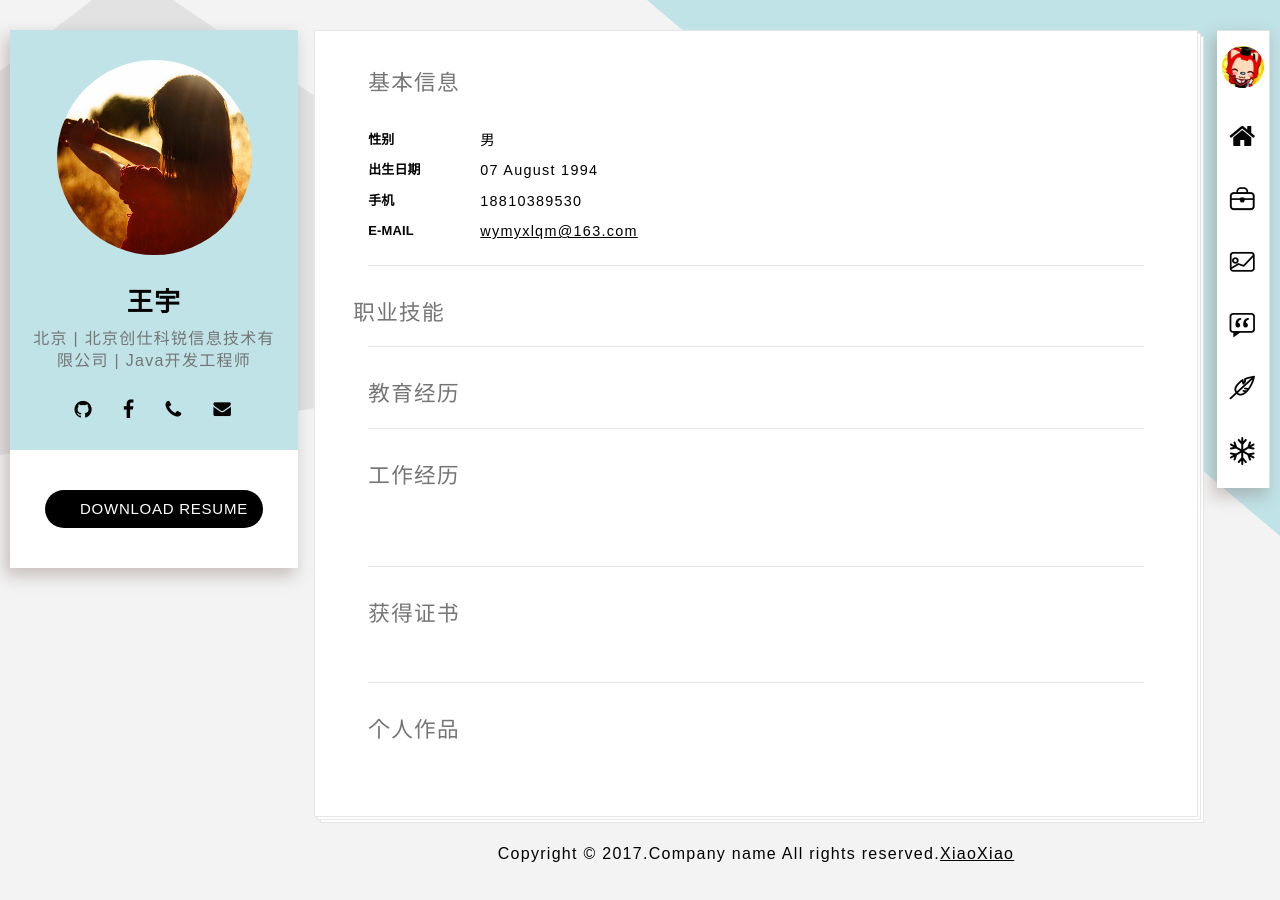
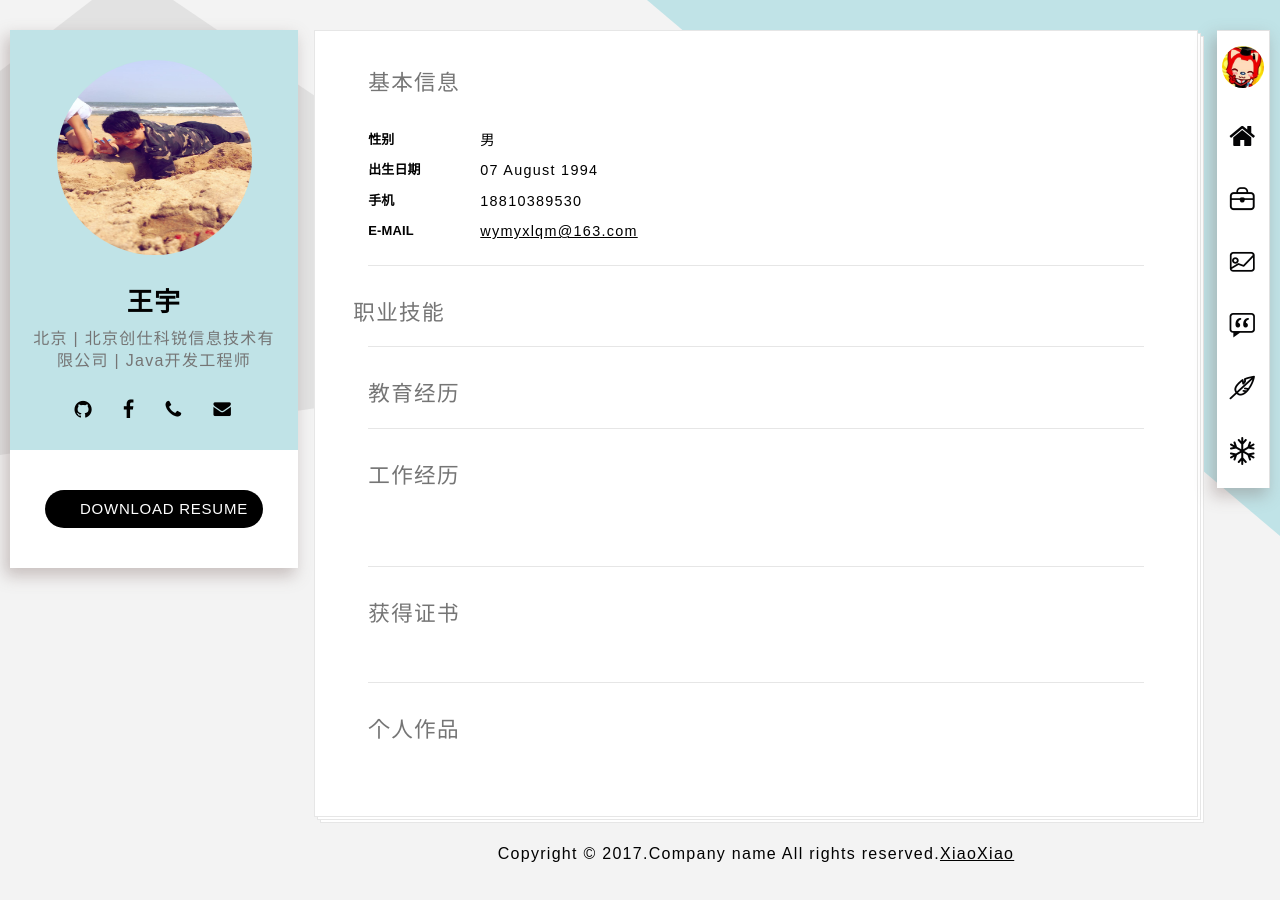
Before and after one commit to wy732756662/resume, a Jekyll site: the page built from index.html, in a window 1280 px wide. Built offline with Jekyll 4.4.1, drawn with Linux system fonts in a browser that asks for light colours; some web fonts are replaced.

Commit message:
修改头像

```diff
--- a/_includes/personal.html
+++ b/_includes/personal.html
@@ -1,6 +1,6 @@
 <article id="ace-card" class="ace-card bg-primary">
   <div class="ace-card-inner text-center">
-    <img class="avatar avatar-195" src="{{ '/styles/img/personal.png' | prepend: site.baseurl }}" width="195" height="195" alt="">
+    <img class="avatar avatar-195" src="{{ '/styles/img/avatar.jpg' | prepend: site.baseurl }}" width="195" height="195" alt="">
     <h1>{{ site.name }}</h1>
     <p class="text-muted">{{ site.location }} | {{ site.company }} | {{ site.position }}</p>
     <ul class="ace-social clear-list">
```
Also changed, not shown: styles/img/avatar.jpg (added), styles/img/personal.png (deleted).
